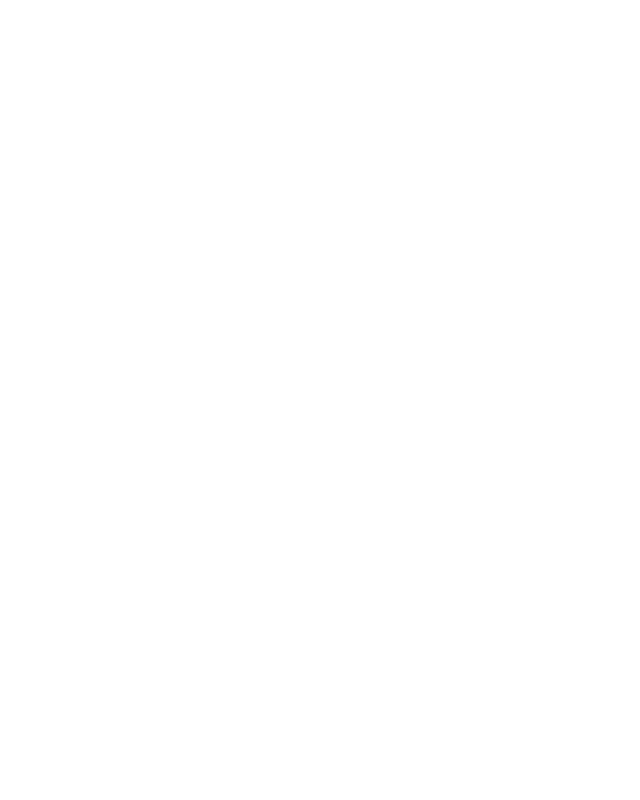
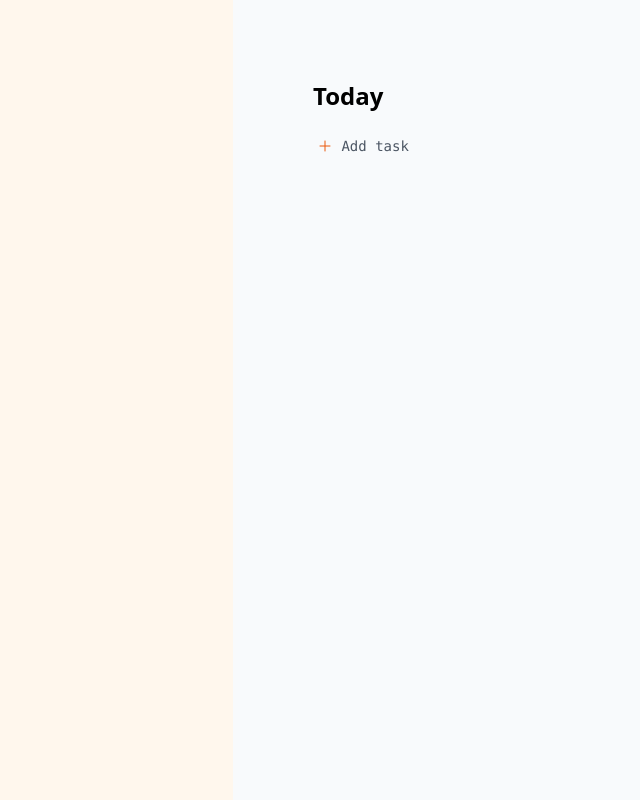
Before and after one commit to Ale-Math/Note-It-fe, a React (Vite) app: page /dashboard in a window 1280 px wide. Before the commit this address had no page. Shown: the whole page, without its empty margins (23-663 px from the left). Built offline with nearby package versions, Linux system fonts and the light colour scheme.

Commit message:
added dashboard page

```diff
--- a/src/App.tsx
+++ b/src/App.tsx
@@ -4,6 +4,7 @@
 import { Loader } from "./Pages/Loader";
 import { SignUp } from "./Pages/SignUp";
 import { Login } from "./Pages/Login";
+import { Dashboard } from "./Pages/Dashboard";
 
 function App() {
   return (
@@ -13,8 +14,7 @@
         <Route path="/loader" element={<Loader />} />
         <Route path="/signup" element={<SignUp />} />
         <Route path="/login" element={<Login />} />
-
-        {/* <Route path="/dashboard" element={<Dashboard />} /> */}
+        <Route path="/dashboard" element={<Dashboard />} />
       </Routes>
     </BrowserRouter>
   );
--- /dev/null
+++ b/src/Components/Icons/PlusIcon.tsx
@@ -0,0 +1,18 @@
+export function PlusIcon() {
+  return (
+    <svg
+      xmlns="http://www.w3.org/2000/svg"
+      fill="current"
+      viewBox="0 0 24 24"
+      stroke-width="1.5"
+      stroke="currentColor"
+      className="size-4 text-orange-600"
+    >
+      <path
+        stroke-linecap="round"
+        stroke-linejoin="round"
+        d="M12 4.5v15m7.5-7.5h-15"
+      />
+    </svg>
+  );
+}
--- a/src/Components/UI/Button.tsx
+++ b/src/Components/UI/Button.tsx
@@ -8,6 +8,7 @@
   width?: String;
   icon?: ReactElement;
   space?: string;
+  decoration?: string;
 }
 
 const variantStyles = {
@@ -19,7 +20,8 @@
     "bg-orange-100 text-black rounded-2xl hover:bg-orange-200 font-mono focus:bg-orange-300 font-semibold lg:text-lg md:text-md text-sm",
   shadow:
     "lg:text-lg md:text-md text-sm lg:absolute bg-gradient-to-r from-orange-400 via-orange-500 to-orange-600 text-white rounded-2xl font-bold font-mono border-b-8 border-orange-300 duration-300 ease-in-out  hover:border-b-4 hover:bg-gradient-to-br hover:translate-y-1 active:border-b-0 active:translate-y-2 ",
-  footer: " text-gray-600 hover:underline font-mono text-sm",
+  footer:
+    " text-gray-600 font-mono text-sm flex items-center hover:text-orange-600 ",
   auth: "text-black rounded-xl border border-solid flex lg:py-3 items-center px-4 justify-center font-extrabold lg:text-lg md:text-md text-sm font-mono hover:bg-orange-50",
 };
 
@@ -36,7 +38,7 @@
     <button
       className={`${variantStyles[props.variant]} ${sizeStyles[props.size]} ${
         props.width
-      }`}
+      } ${props.decoration}`}
       onClick={props.onClick}
     >
       {props.icon}
--- a/src/Components/UI/GoogleAuth.tsx
+++ b/src/Components/UI/GoogleAuth.tsx
@@ -1,4 +1,3 @@
-import { GoogleLoginButton } from "react-social-login-buttons";
 import { LoginSocialGoogle } from "reactjs-social-login";
 import { Button } from "./Button";
 import { GoogleIcon } from "../Icons/Google";
--- /dev/null
+++ b/src/Pages/Dashboard.tsx
@@ -0,0 +1,25 @@
+import { PlusIcon } from "../Components/Icons/PlusIcon";
+import { Button } from "../Components/UI/Button";
+
+export function Dashboard() {
+  return (
+    <div className="w-screen h-screen flex">
+      <div className="w-1/5 bg-orange-50"></div>
+      <div className="w-4/5 bg-slate-50 p-20 space-y-5">
+        <p className="text-2xl font-bold">Today</p>
+        <div className="">
+          <Button
+            variant="footer"
+            size="sm"
+            text="Add task"
+            onClick={() => {}}
+            icon={<PlusIcon />}
+            space="&nbsp;"
+            width="w-4/5"
+            decoration="text-gray-600"
+          ></Button>
+        </div>
+      </div>
+    </div>
+  );
+}
--- a/src/Pages/Landing.tsx
+++ b/src/Pages/Landing.tsx
@@ -206,6 +206,7 @@
                 size="sm"
                 text="Security"
                 onClick={() => {}}
+                decoration="hover:underline"
               ></Button>
               |
               <Button
@@ -213,6 +214,7 @@
                 size="sm"
                 text="Privacy"
                 onClick={() => {}}
+                decoration="hover:underline"
               ></Button>
               |
               <Button
@@ -220,6 +222,7 @@
                 size="sm"
                 text="Terms"
                 onClick={() => {}}
+                decoration="hover:underline"
               ></Button>
               <div className="pl-3 flex items-center">
                 <Copyright></Copyright>
--- a/src/Pages/Login.tsx
+++ b/src/Pages/Login.tsx
@@ -1,9 +1,11 @@
+import { useNavigate } from "react-router-dom";
 import { Logo } from "../Components/Icons/Logo";
 import { Button } from "../Components/UI/Button";
 import { GoogleAuth } from "../Components/UI/GoogleAuth";
 import { InfoCard } from "../Components/UI/InfoCard";
 
 export function Login() {
+  const navigate = useNavigate();
   return (
     <div className="w-screen h-screen flex justify-center font-mono">
       <div className="w-4/5 p-5 space-y-24">
@@ -31,7 +33,9 @@
               <Button
                 variant="primary"
                 text="Log in"
-                onClick={() => {}}
+                onClick={() => {
+                  navigate("/dashboard");
+                }}
                 size="xl"
                 width="w-full"
               ></Button>
--- a/src/Pages/SignUp.tsx
+++ b/src/Pages/SignUp.tsx
@@ -1,8 +1,10 @@
+import { useNavigate } from "react-router-dom";
 import { Logo } from "../Components/Icons/Logo";
 import { Button } from "../Components/UI/Button";
 import { InfoCard } from "../Components/UI/InfoCard";
 
 export function SignUp() {
+  const navigate = useNavigate();
   return (
     <div className="w-screen h-screen flex justify-center font-mono">
       <div className="w-4/5 p-5 space-y-18">
@@ -28,7 +30,9 @@
               <Button
                 variant="primary"
                 text="Sign up with Email"
-                onClick={() => {}}
+                onClick={() => {
+                  navigate("/dashboard");
+                }}
                 size="xl"
                 width="w-full"
               ></Button>
```
